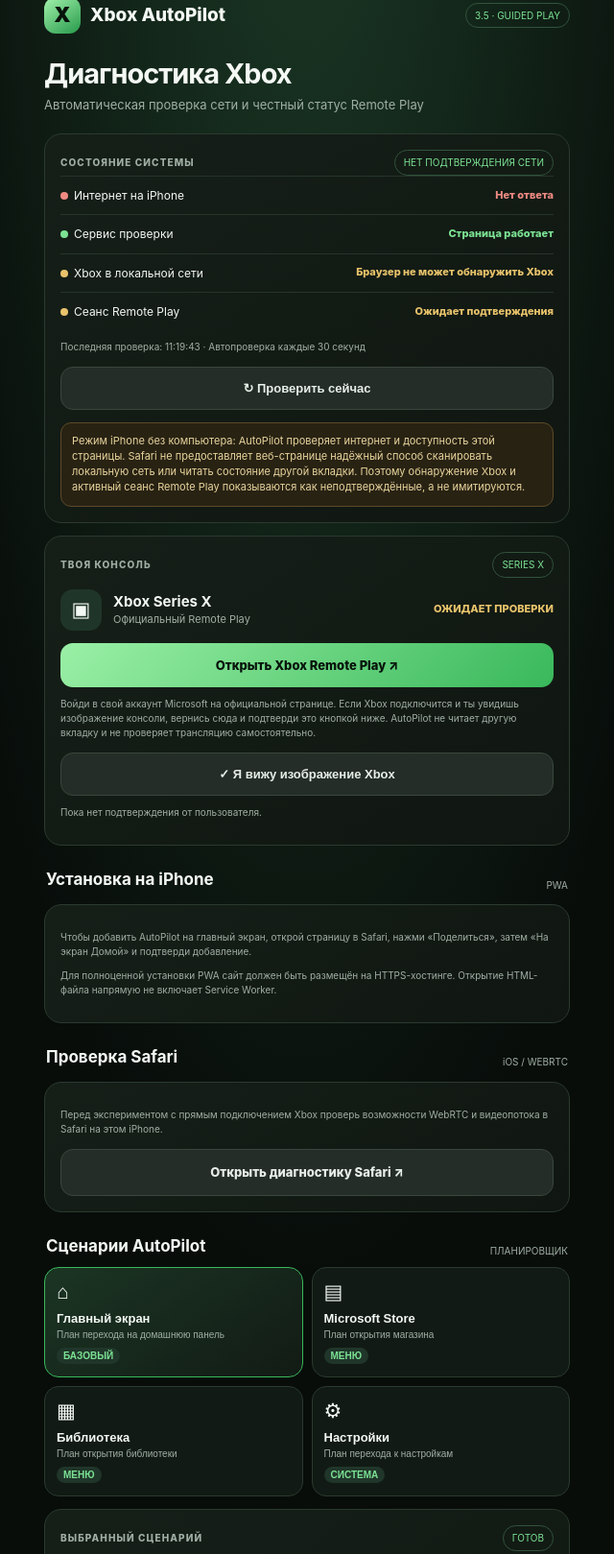
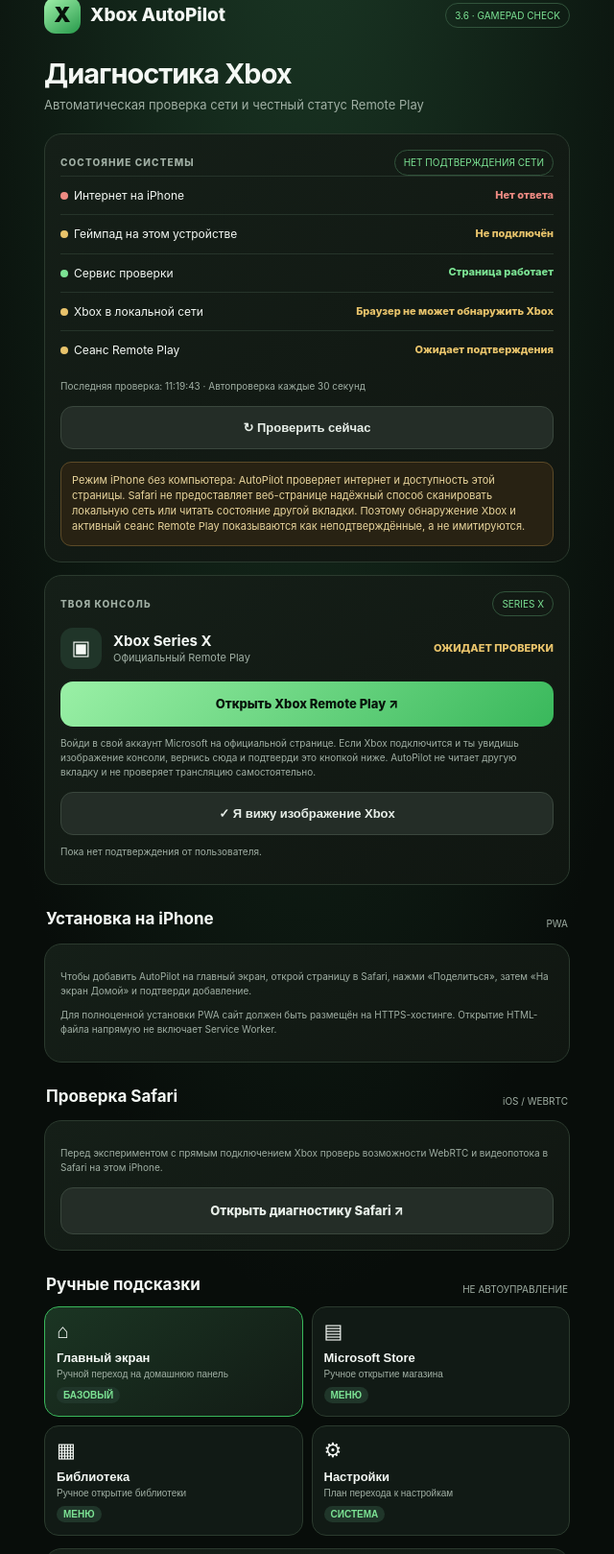
Before and after one commit to XboxRent/XboxAuthGameAPP, a plain HTML site: page index.html in a window 1280 px wide. Shown: the part 23-1642 px from the top of the page at 96% size, without its empty margins (320-960 px from the left). Drawn offline with Linux system fonts and the light colour scheme; no server answers.

Commit message:
Add local gamepad diagnostics to GitHub Pages

```diff
--- a/index.html
+++ b/index.html
@@ -7,7 +7,7 @@
 <meta name="description" content="Xbox AutoPilot — панель диагностики и помощник Xbox Remote Play">
 <link rel="manifest" href="manifest.webmanifest">
 <link rel="icon" href="icon.svg" type="image/svg+xml">
-<title>Xbox AutoPilot 3.5</title>
+<title>Xbox AutoPilot 3.6</title>
 <style>
 :root{color-scheme:dark;--bg:#080d0a;--panel:#121a15;--line:#2b3a2e;--green:#7ce394;--green2:#39b85b;--muted:#a0afa4;--white:#f4f8f4;--amber:#e8c36b;--red:#ef8b83}
 *{box-sizing:border-box}body{margin:0;background:radial-gradient(ellipse at 50% -15%,#1c3b27,transparent 48%),var(--bg);color:var(--white);font:15px/1.45 -apple-system,BlinkMacSystemFont,"Segoe UI",sans-serif}
@@ -27,11 +27,12 @@ h1{font-size:29px;line-height:1.12;letter-spacing:-1px;margin:0 0 7px}.sub{font-
 </style>
 </head>
 <body><main class="wrap">
-<header><div class="brand"><div class="logo">X</div>Xbox AutoPilot</div><div class="ver">3.5 · GUIDED PLAY</div></header>
+<header><div class="brand"><div class="logo">X</div>Xbox AutoPilot</div><div class="ver">3.6 · GAMEPAD CHECK</div></header>
 <h1>Диагностика Xbox</h1><p class="sub">Автоматическая проверка сети и честный статус Remote Play</p>
 <section class="card">
 <div class="row"><span class="eyebrow">Состояние системы</span><span class="pill" id="overall">ПРОВЕРКА…</span></div>
 <div class="metric"><span><i class="dot" id="internetDot"></i>Интернет на iPhone</span><strong class="status" id="internetStatus">Проверка…</strong></div>
+<div class="metric"><span><i class="dot" id="gamepadDot"></i>Геймпад на этом устройстве</span><strong class="status" id="gamepadStatus">Проверка…</strong></div>
 <div class="metric"><span><i class="dot" id="siteDot"></i>Сервис проверки</span><strong class="status" id="siteStatus">Проверка…</strong></div>
 <div class="metric"><span><i class="dot" id="xboxDot"></i>Xbox в локальной сети</span><strong class="status" id="xboxStatus">Не проверяется браузером</strong></div>
 <div class="metric"><span><i class="dot" id="remoteDot"></i>Сеанс Remote Play</span><strong class="status" id="remoteStatus">Нет сигнала</strong></div>
@@ -52,11 +53,11 @@ h1{font-size:29px;line-height:1.12;letter-spacing:-1px;margin:0 0 7px}.sub{font-
 <section class="card"><p class="tiny">Чтобы добавить AutoPilot на главный экран, открой страницу в Safari, нажми «Поделиться», затем «На экран Домой» и подтверди добавление.</p><p class="tiny">Для полноценной установки PWA сайт должен быть размещён на HTTPS-хостинге. Открытие HTML-файла напрямую не включает Service Worker.</p></section>
 <div class="section"><h2>Проверка Safari</h2><span>iOS / WEBRTC</span></div>
 <section class="card"><p class="tiny">Перед экспериментом с прямым подключением Xbox проверь возможности WebRTC и видеопотока в Safari на этом iPhone.</p><a class="btn secondary" href="./xremote-test.html">Открыть диагностику Safari ↗</a></section>
-<div class="section"><h2>Сценарии AutoPilot</h2><span>ПЛАНИРОВЩИК</span></div>
+<div class="section"><h2>Ручные подсказки</h2><span>НЕ АВТОУПРАВЛЕНИЕ</span></div>
 <div class="grid" id="presets">
-<button class="preset active" data-id="home"><div class="ico">⌂</div><b>Главный экран</b><small>План перехода на домашнюю панель</small><span class="tag">БАЗОВЫЙ</span></button>
-<button class="preset" data-id="store"><div class="ico">▤</div><b>Microsoft Store</b><small>План открытия магазина</small><span class="tag">МЕНЮ</span></button>
-<button class="preset" data-id="library"><div class="ico">▦</div><b>Библиотека</b><small>План открытия библиотеки</small><span class="tag">МЕНЮ</span></button>
+<button class="preset active" data-id="home"><div class="ico">⌂</div><b>Главный экран</b><small>Ручной переход на домашнюю панель</small><span class="tag">БАЗОВЫЙ</span></button>
+<button class="preset" data-id="store"><div class="ico">▤</div><b>Microsoft Store</b><small>Ручное открытие магазина</small><span class="tag">МЕНЮ</span></button>
+<button class="preset" data-id="library"><div class="ico">▦</div><b>Библиотека</b><small>Ручное открытие библиотеки</small><span class="tag">МЕНЮ</span></button>
 <button class="preset" data-id="settings"><div class="ico">⚙</div><b>Настройки</b><small>План перехода к настройкам</small><span class="tag">СИСТЕМА</span></button>
 </div>
 <section class="card">
@@ -65,7 +66,7 @@ h1{font-size:29px;line-height:1.12;letter-spacing:-1px;margin:0 0 7px}.sub{font-
 <ol class="steps" id="steps"><li><span class="n">1</span>Открыть Remote Play</li><li><span class="n">2</span>Выполнить переход в интерфейсе Xbox</li><li><span class="n">3</span>Вернуться сюда для отметки выполнения</li></ol>
 <div class="metric"><span>Прогресс сценария</span><strong id="progress">0 / 3 шагов</strong></div>
 <div class="actions"><button class="action go" id="nextStep">✓ Отметить шаг</button><button class="action stop" id="resetSteps">↺ Сначала</button></div>
-<p class="tiny" id="stepHelp">Выполни первый шаг в Remote Play, затем нажми «Отметить шаг». AutoPilot не отправляет команды на консоль.</p>
+<p class="tiny" id="stepHelp">Выполни первый шаг в Remote Play, затем нажми «Отметить шаг». Подсказки не отправляют команды на консоль. Геймпад здесь проверяется только на этом устройстве, не на Xbox.</p>
 </section>
 <section class="card"><div class="eyebrow" style="margin-bottom:10px">Журнал состояния</div><div class="log" id="log">Автоматическая диагностика запущена.</div></section>
 <p class="foot">Независимый проект · Не связан с Microsoft · Не запрашивает и не хранит пароль Microsoft</p>
@@ -75,6 +76,11 @@ const $=id=>document.getElementById(id);
 function paint(dotId,statusId,state,text){const dot=$(dotId),label=$(statusId);dot.className='dot'+(state==='ok'?' ok':state==='bad'?' bad':'');label.textContent=text;label.className='status'+(state==='ok'?' ok':state==='bad'?' bad':'');}
 let checkInProgress=false;
 let userConfirmedRemotePlay=false;
+function updateGamepadStatus(){
+ const pads=typeof navigator.getGamepads==='function'?Array.from(navigator.getGamepads()).filter(p=>p&&p.connected):[];
+ const names=pads.map(p=>p.id||'Геймпад').slice(0,2);
+ paint('gamepadDot','gamepadStatus',pads.length?'ok':'unknown',pads.length?names.join(', '):'Не подключён');
+}
 async function probeInternet(){
  if(!navigator.onLine){paint('internetDot','internetStatus','bad','Нет сети');return false;}
  const controller=new AbortController();let timeoutId;
@@ -82,6 +88,7 @@ async function probeInternet(){
  catch(e){paint('internetDot','internetStatus','bad','Нет ответа');return false;}finally{if(timeoutId)clearTimeout(timeoutId);}
 }
 async function runDiagnostics(){
+ updateGamepadStatus();
  if(checkInProgress)return;checkInProgress=true;
  $('overall').textContent='ПРОВЕРКА…';
  $('checkedAt').textContent='Проверяем интернет на iPhone…';
@@ -120,7 +127,8 @@ $('resetRemotePlay').addEventListener('click',()=>{
  $('resetRemotePlay').style.display='none';
  $('log').textContent='Ручное подтверждение Remote Play сброшено.';
 });
-$('checkNow').addEventListener('click',runDiagnostics);window.addEventListener('online',runDiagnostics);window.addEventListener('offline',()=>{paint('internetDot','internetStatus','bad','Нет сети');$('overall').textContent='НЕТ СЕТИ';});runDiagnostics();setInterval(runDiagnostics,30000);
+window.addEventListener('gamepadconnected',updateGamepadStatus);window.addEventListener('gamepaddisconnected',updateGamepadStatus);
+$('checkNow').addEventListener('click',runDiagnostics);window.addEventListener('online',runDiagnostics);window.addEventListener('offline',()=>{paint('internetDot','internetStatus','bad','Нет сети');$('overall').textContent='НЕТ СЕТИ';});runDiagnostics();setInterval(runDiagnostics,30000);setInterval(updateGamepadStatus,1000);
 if('serviceWorker' in navigator&&(location.protocol==='https:'||location.hostname==='localhost'))navigator.serviceWorker.register('./sw.js').catch(()=>{});
 const data={
 home:{name:'Главный экран',desc:'Пошаговый переход на домашнюю панель',steps:['Открой Xbox Remote Play и дождись изображения консоли','Через экран Remote Play перейди на главный экран Xbox','Убедись, что отображается домашняя панель']},
```
